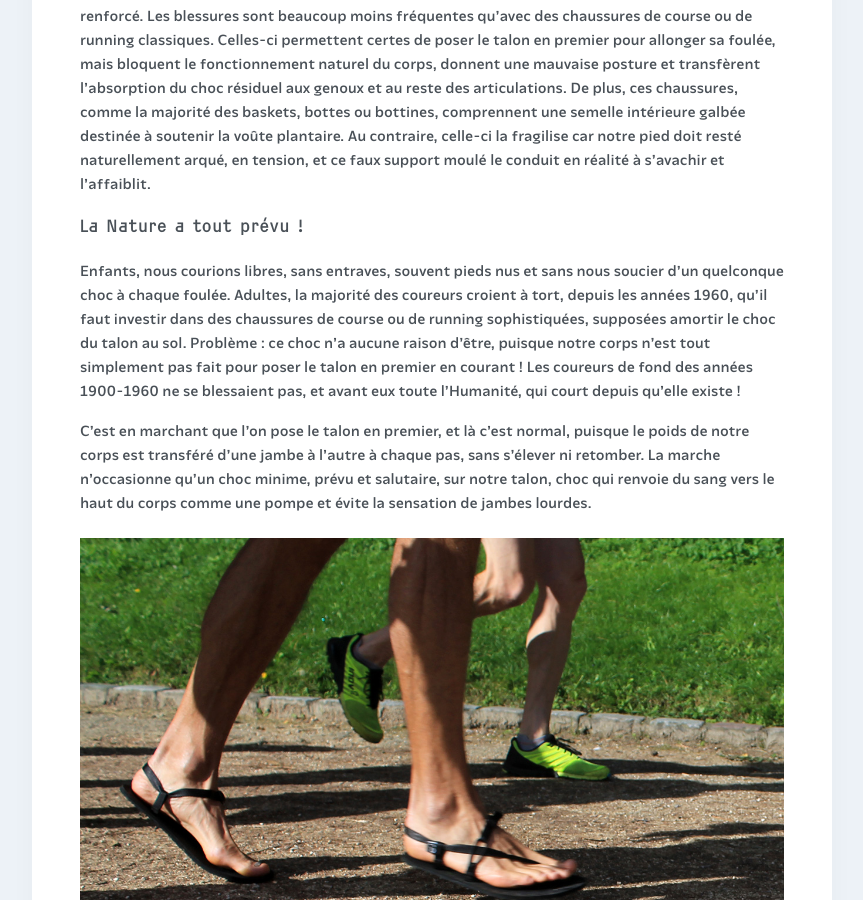
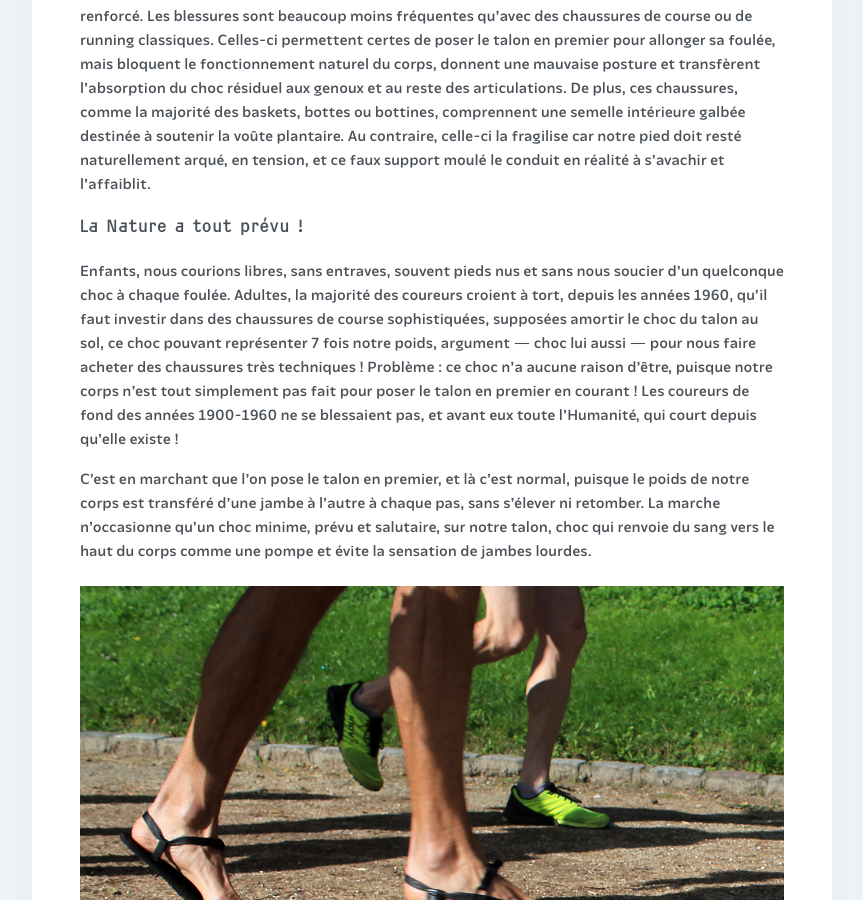
Before and after one commit to courirpaleo/courirpaleo.github.io, a Jekyll site: the page built from _pages-secondary/foulee-naturelle.md, in a window 1280 px wide and 900 px high, scrolled down 730 px. Shown: the whole window, without its empty margins (208-1071 px from the left). Built offline with Jekyll 4.4.1, drawn with Linux system fonts in a browser that asks for light colours; some web fonts are replaced.

Commit message:
Update foulee-naturelle.md

```diff
--- a/_pages-secondary/foulee-naturelle.md
+++ b/_pages-secondary/foulee-naturelle.md
@@ -11,7 +11,7 @@
 
 ### La Nature a tout prévu&nbsp;!
 
-Enfants, nous courions libres, sans entraves, souvent pieds nus et sans nous soucier d'un quelconque choc à chaque foulée. Adultes, la majorité des coureurs croient à tort, depuis les années 1960, qu'il faut investir dans des chaussures de course ou de running sophistiquées, supposées amortir le choc du talon au sol. Problème&nbsp;: ce choc n'a aucune raison d'être, puisque notre corps n'est tout simplement pas fait pour poser le talon en premier en courant&nbsp;! Les coureurs de fond des années 1900-1960 ne se blessaient pas, et avant eux toute l'Humanité, qui court depuis qu'elle existe&nbsp;!
+Enfants, nous courions libres, sans entraves, souvent pieds nus et sans nous soucier d'un quelconque choc à chaque foulée. Adultes, la majorité des coureurs croient à tort, depuis les années 1960, qu'il faut investir dans des chaussures de course sophistiquées, supposées amortir le choc du talon au sol, ce choc pouvant représenter 7 fois notre poids, argument&nbsp;&mdash;&nbsp;choc lui aussi&nbsp;&mdash;&nbsp;pour nous faire acheter des chaussures très techniques&nbsp;! Problème&nbsp;: ce choc n'a aucune raison d'être, puisque notre corps n'est tout simplement pas fait pour poser le talon en premier en courant&nbsp;! Les coureurs de fond des années 1900-1960 ne se blessaient pas, et avant eux toute l'Humanité, qui court depuis qu'elle existe&nbsp;!
 
 C'est en marchant que l'on pose le talon en premier, et là c'est normal, puisque le poids de notre corps est transféré d'une jambe à l'autre à chaque pas, sans s'élever ni retomber. La marche n'occasionne qu'un choc minime, prévu et salutaire, sur notre talon, choc qui renvoie du sang vers le haut du corps comme une pompe et évite la sensation de jambes lourdes.
 
```
